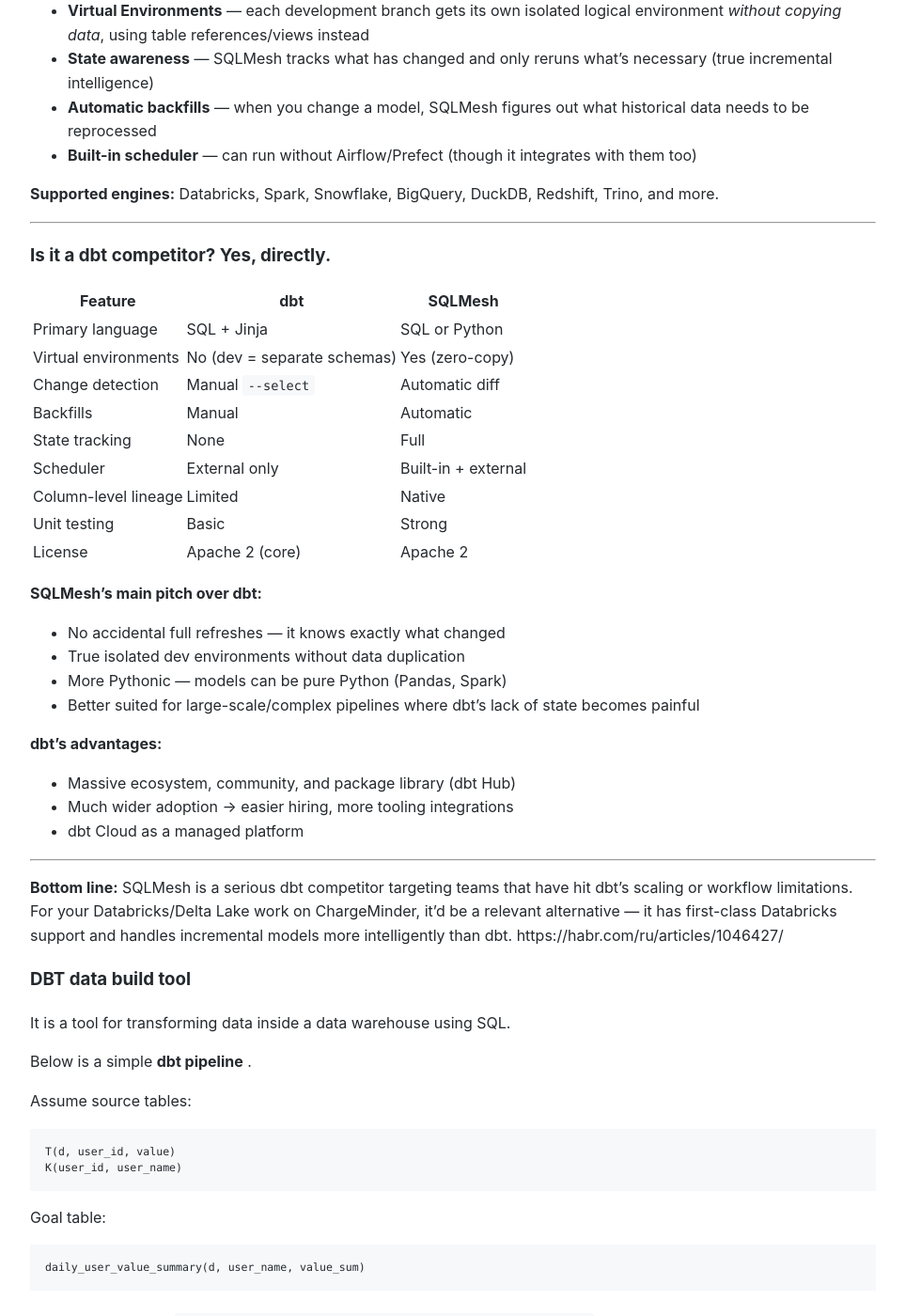
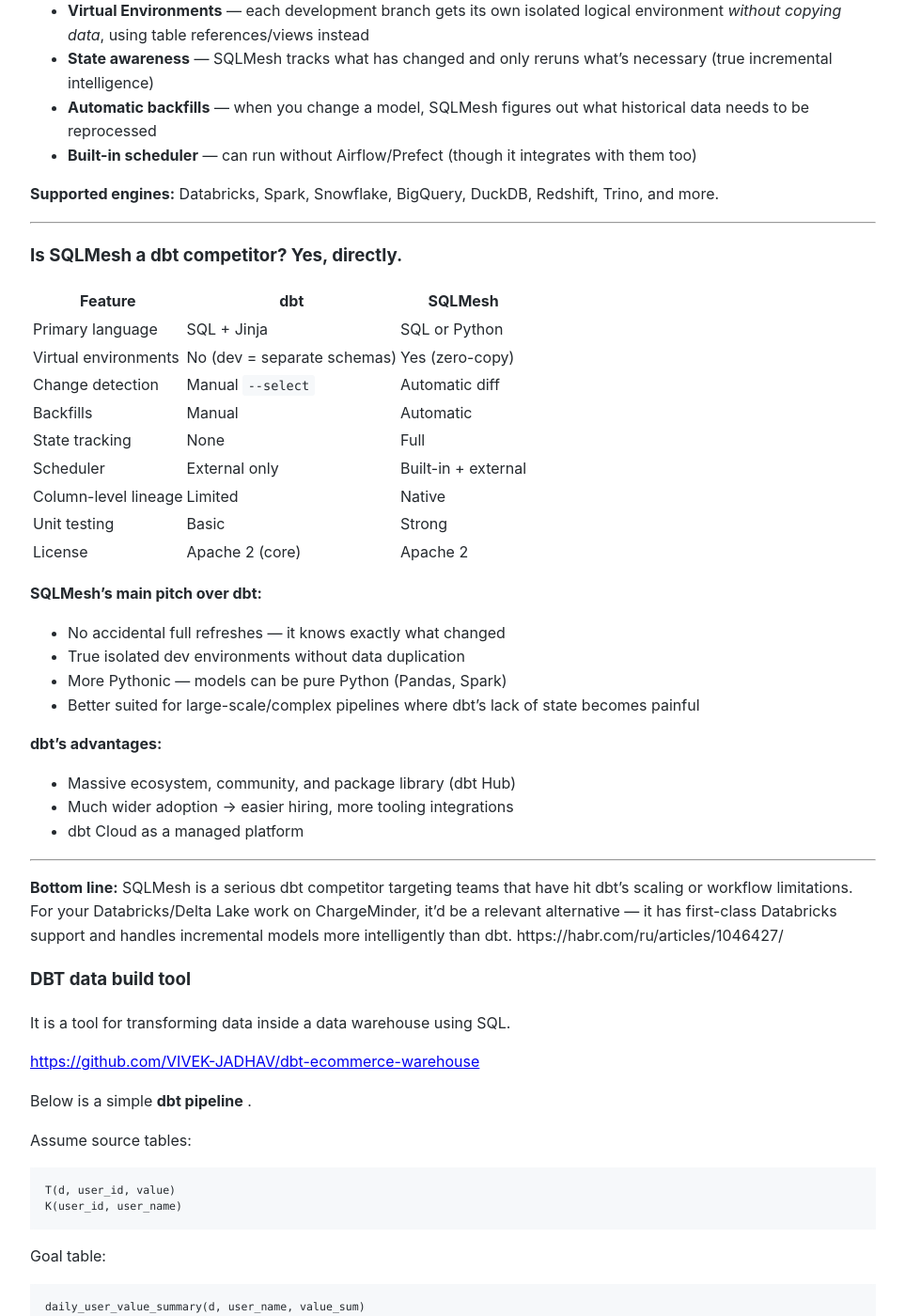
Before and after one commit to Michael-Lubinsky/michael-lubinsky.github.com, a Jekyll site: the page built from dbt/dbt.md, in a window 1280 px wide and 1400 px high, scrolled down 282 px. Shown: the whole window at 94% size, without its empty margins (158-1121 px from the left). Built offline with Jekyll 4.4.1, drawn with Linux system fonts in a browser that asks for light colours; our own code applies the rules of GitHub Pages for plain Markdown files.

Commit message:
Update dbt.md

```diff
--- a/dbt/dbt.md
+++ b/dbt/dbt.md
@@ -18,7 +18,7 @@
 
 ---
 
-### Is it a dbt competitor? Yes, directly.
+### Is SQLMesh a dbt competitor? Yes, directly.
 
 | Feature | dbt | SQLMesh |
 |---|---|---|
@@ -51,6 +51,8 @@
 ### DBT **data build tool**
 
 It is a tool for transforming data inside a data warehouse using SQL.
+
+<https://github.com/VIVEK-JADHAV/dbt-ecommerce-warehouse>
 
 Below is a simple **dbt pipeline** .
 
```
